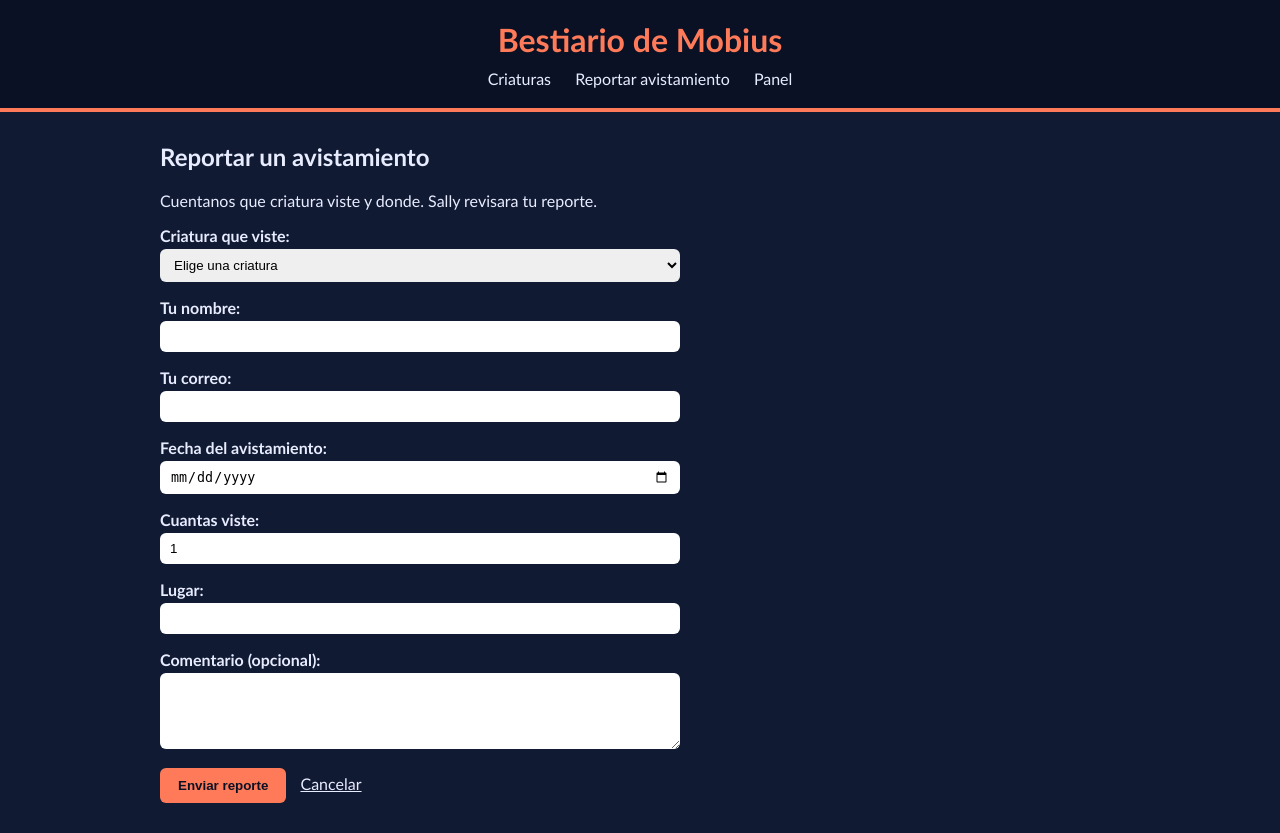
After one commit to JorgeVallejos14/sally6-backend-JVT, a Django app: page /reportar/ in a window 1280 px wide. The commit adds this page. Run offline with Django 5.2, Linux system fonts and the light colour scheme; data comes from the database, SQL or seed files in the repository; both versions use the stored data as it was after the commit.

Commit message:
Formulario publico de avistamientos

```diff
--- /dev/null
+++ b/bestiario/forms.py
@@ -0,0 +1,42 @@
+from datetime import date
+
+from django import forms
+
+from .models import Avistamiento, Criatura
+
+
+class AvistamientoForm(forms.ModelForm):
+    class Meta:
+        model = Avistamiento
+        fields = ['criatura', 'nombre', 'email', 'fecha',
+                  'cantidad', 'lugar', 'comentario']
+        labels = {
+            'criatura': 'Criatura que viste',
+            'nombre': 'Tu nombre',
+            'email': 'Tu correo',
+            'fecha': 'Fecha del avistamiento',
+            'cantidad': 'Cuantas viste',
+            'lugar': 'Lugar',
+            'comentario': 'Comentario (opcional)',
+        }
+        widgets = {
+            'fecha': forms.DateInput(attrs={'type': 'date'}),
+            'comentario': forms.Textarea(attrs={'rows': 4}),
+        }
+
+    def __init__(self, *args, **kwargs):
+        super().__init__(*args, **kwargs)
+        self.fields['criatura'].queryset = Criatura.objects.filter(visible=True)
+        self.fields['criatura'].empty_label = "Elige una criatura"
+
+    def clean_fecha(self):
+        fecha = self.cleaned_data['fecha']
+        if fecha > date.today():
+            raise forms.ValidationError("La fecha no puede estar en el futuro.")
+        return fecha
+
+    def clean_cantidad(self):
+        cantidad = self.cleaned_data['cantidad']
+        if cantidad < 1:
+            raise forms.ValidationError("Debes haber visto al menos una.")
+        return cantidad
--- a/bestiario/templates/bestiario/detalle.html
+++ b/bestiario/templates/bestiario/detalle.html
@@ -22,4 +22,5 @@
 
     <a href="{% url 'bestiario:inicio' %}?habitat={{ criatura.habitat.id }}" class="boton">Mas criaturas de {{ criatura.habitat.nombre }}</a>
     <a href="{% url 'bestiario:inicio' %}" class="boton">Volver al bestiario</a>
+    <a href="{% url 'bestiario:reportar' %}?criatura={{ criatura.id }}" class="boton">Reportar un avistamiento</a>
 {% endblock %}
--- /dev/null
+++ b/bestiario/templates/bestiario/reportar.html
@@ -0,0 +1,24 @@
+{% extends 'base.html' %}
+
+{% block titulo %}Reportar avistamiento{% endblock %}
+
+{% block contenido %}
+    <h2>Reportar un avistamiento</h2>
+    <p>Cuentanos que criatura viste y donde. Sally revisara tu reporte.</p>
+
+    <form method="post" novalidate class="formulario">
+        {% csrf_token %}
+        {{ form.non_field_errors }}
+
+        {% for campo in form %}
+        <p>
+            {{ campo.label_tag }}
+            {{ campo }}
+            {{ campo.errors }}
+        </p>
+        {% endfor %}
+
+        <button type="submit">Enviar reporte</button>
+        <a href="{% url 'bestiario:inicio' %}">Cancelar</a>
+    </form>
+{% endblock %}
--- a/bestiario/urls.py
+++ b/bestiario/urls.py
@@ -6,4 +6,5 @@ app_name = 'bestiario'
 urlpatterns = [
     path('', views.inicio, name='inicio'),
     path('criatura/<int:id>/', views.detalle, name='detalle'),
+    path('reportar/', views.reportar, name='reportar'),
 ]
--- a/bestiario/views.py
+++ b/bestiario/views.py
@@ -1,4 +1,6 @@
-from django.shortcuts import render, get_object_or_404
+from django.contrib import messages
+from django.shortcuts import render, get_object_or_404, redirect
+from .forms import AvistamientoForm
 from .models import Criatura, Habitat
 
 # Create your views here.
@@ -28,3 +30,23 @@ def detalle(request, id):
         visible=True,
     )
     return render(request, 'bestiario/detalle.html', {'criatura': criatura})
+
+def reportar(request):
+    if request.method == "POST":
+        form = AvistamientoForm(request.POST)
+        if form.is_valid():
+            avistamiento = form.save()
+            messages.success(
+                request,
+                f"Gracias {avistamiento.nombre}, tu avistamiento de "
+                f"{avistamiento.criatura} quedo registrado.",
+            )
+            return redirect("bestiario:inicio")
+    else:
+        inicial = {}
+        criatura_id = request.GET.get("criatura", "")
+        if criatura_id.isdigit():
+            inicial["criatura"] = int(criatura_id)
+        form = AvistamientoForm(initial=inicial)
+
+    return render(request, "bestiario/reportar.html", {"form": form})
--- a/static/css/bestiario.css
+++ b/static/css/bestiario.css
@@ -132,3 +132,54 @@ main {
     padding: 12px;
     border-radius: 6px;
 }
+
+.mensaje {
+    background-color: #17543a;
+    color: #c9f5de;
+    padding: 12px 14px;
+    border-radius: 6px;
+    border-left: 4px solid #75d9a3;
+}
+
+.formulario {
+    max-width: 520px;
+}
+
+.formulario label {
+    display: block;
+    margin-bottom: 4px;
+    font-weight: bold;
+}
+
+.formulario input,
+.formulario select,
+.formulario textarea {
+    width: 100%;
+    padding: 8px 10px;
+    border-radius: 6px;
+    border: none;
+    box-sizing: border-box;
+}
+
+.formulario button {
+    background-color: #ff7a59;
+    color: #0a1124;
+    border: none;
+    padding: 10px 18px;
+    border-radius: 6px;
+    font-weight: bold;
+    cursor: pointer;
+}
+
+.formulario a {
+    color: #e8ecff;
+    margin-left: 10px;
+}
+
+.errorlist {
+    list-style: none;
+    padding: 0;
+    margin: 4px 0 0 0;
+    color: #ff9a9a;
+    font-weight: bold;
+}
--- a/templates/base.html
+++ b/templates/base.html
@@ -12,10 +12,17 @@
         <h1>Bestiario de Mobius</h1>
         <nav>
             <a href="{% url 'bestiario:inicio' %}">Criaturas</a>
+            <a href="{% url 'bestiario:reportar' %}">Reportar avistamiento</a>
             <a href="{% url 'admin:index' %}">Panel</a>
         </nav>
     </header>
     <main>
+        {% if messages %}
+            {% for m in messages %}
+                <p class="mensaje">{{ m }}</p>
+            {% endfor %}
+        {% endif %}
+
         {% block contenido %}{% endblock %}
     </main>
 </body>
```
Also changed, not shown: db.sqlite3.
